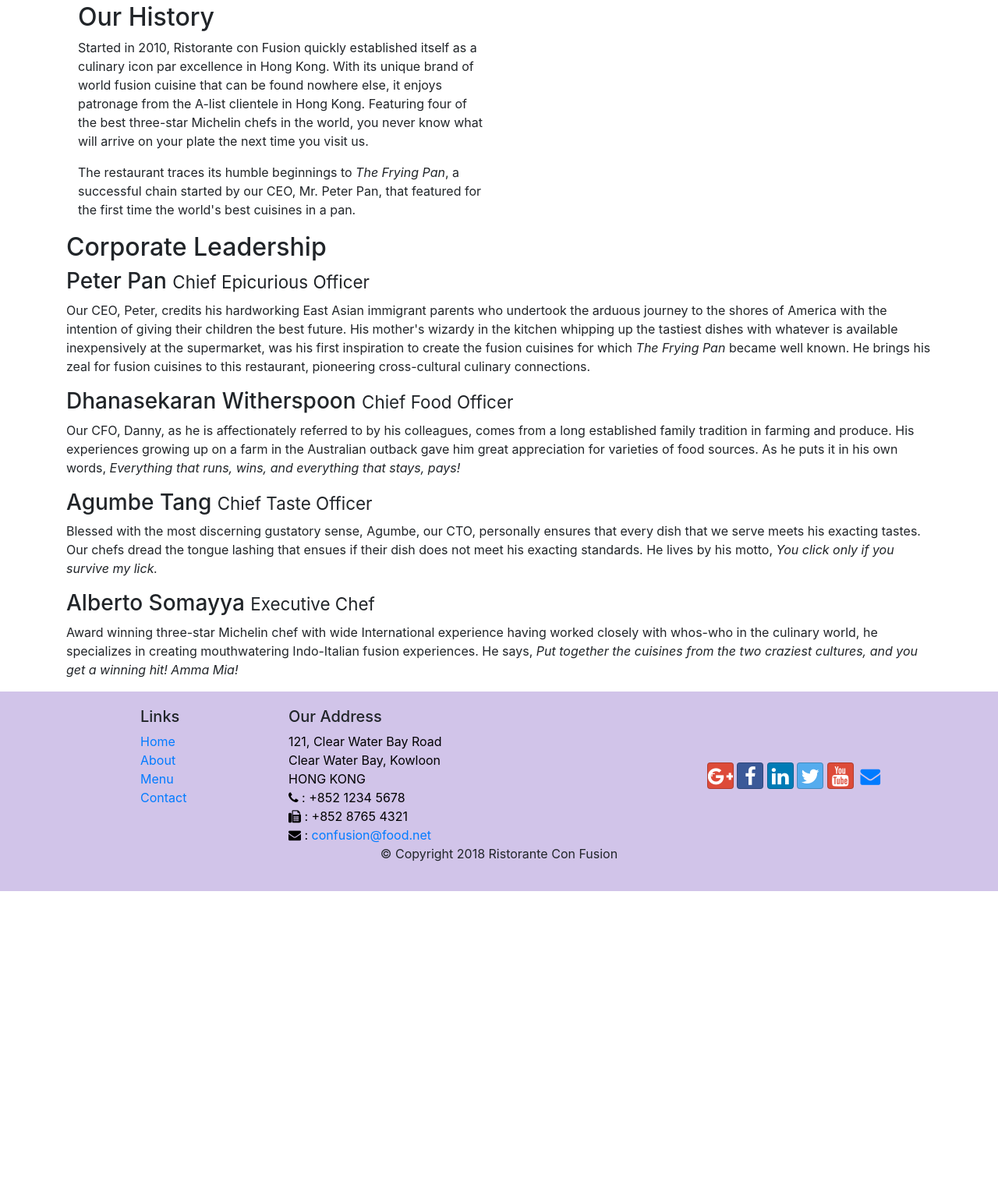
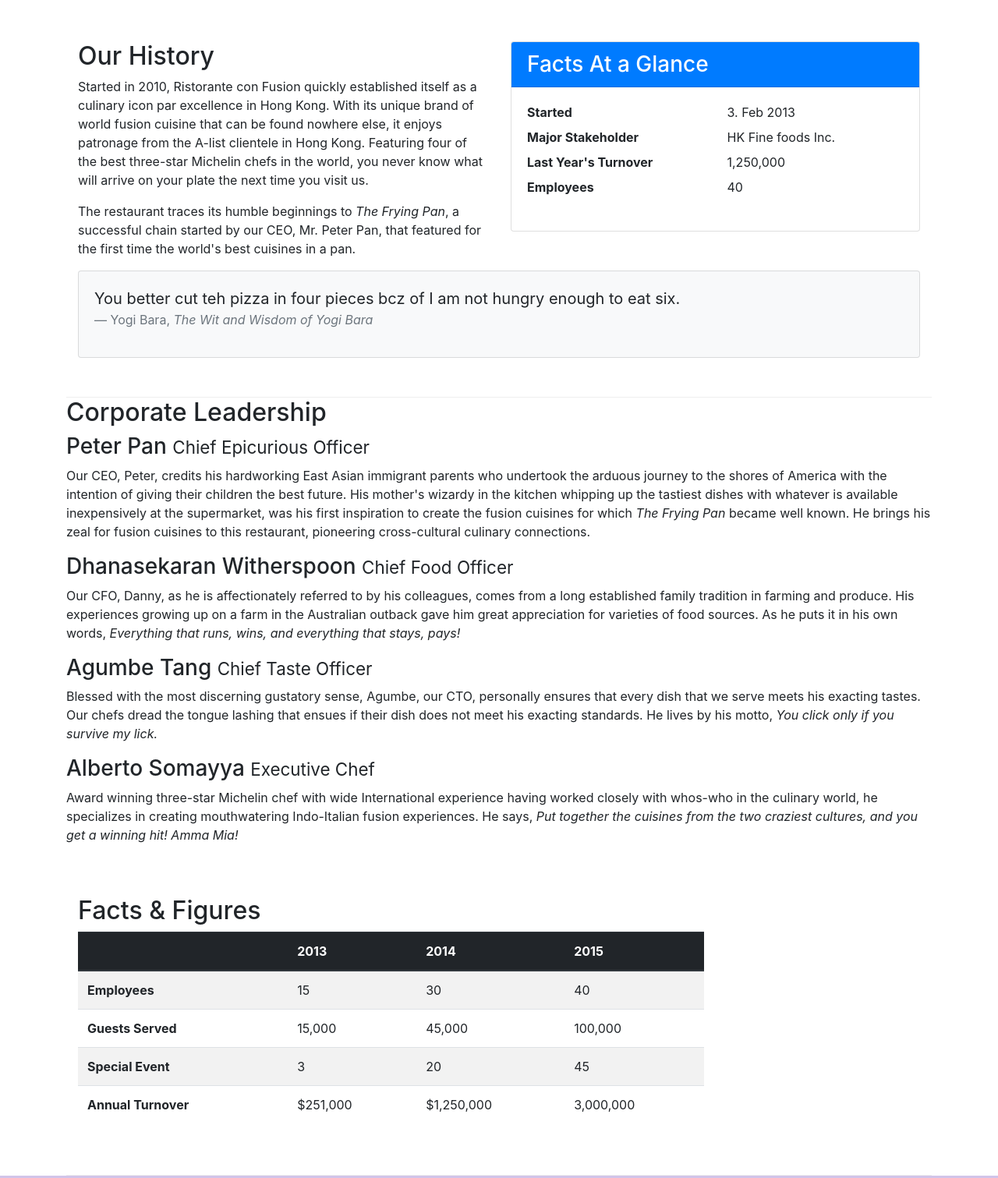
Before and after one commit to SaadKhan26/bootstrapProject, a website: page pages/aboutus.html in a window 1280 px wide. Shown: the part 398-1909 px from the top of the page at 78% size. Before the commit the page ends 1541 px from the top, so only its background shows below. Drawn offline with nearby package versions, Linux system fonts and the light colour scheme.

Commit message:
Tables and Cards

```diff
--- a/pages/aboutus.html
+++ b/pages/aboutus.html
@@ -53,13 +53,40 @@
             </div>
         </div>
 
-        <div class = "col-12 col-sm-6">
-            <div>
+        <div class = "row row-content">
+            <div class="col-sm-6">
                 <h2>Our History</h2>
                 <p>Started in 2010, Ristorante con Fusion quickly established itself as a culinary icon par excellence in Hong Kong. With its unique brand of world fusion cuisine that can be found nowhere else, it enjoys patronage from the A-list clientele in Hong Kong.  Featuring four of the best three-star Michelin chefs in the world, you never know what will arrive on your plate the next time you visit us.</p>
                 <p>The restaurant traces its humble beginnings to <em>The Frying Pan</em>, a successful chain started by our CEO, Mr. Peter Pan, that featured for the first time the world's best cuisines in a pan.</p>
             </div>
-            <div class = "col-sm-6">
+            <div class = "col-sm">
+                <div class = "card">
+                    <h3 class="card-header bg-primary text-white">Facts At a Glance</h3>
+                    <div class="card-body">
+                        <dl class="row">
+                            <dt class = "col-6">Started</dt>
+                            <dd class = "col-6">3. Feb 2013</dd>
+                            <dt class = "col-6">Major Stakeholder</dt>
+                            <dd class = "col-6">HK Fine foods Inc.</dd>
+                            <dt class = "col-6">Last Year's Turnover</dt>
+                            <dd class = "col-6">1,250,000</dd>
+                            <dt class = "col-6">Employees</dt>
+                            <dd class = "col-6">40</dd>
+                        </dl>
+                    </div>
+                </div>
+            </div>
+            <div class="col-12">
+                <div class="card card-body bg-light">
+                    <blockquote class="blockquote">
+                        <p class="mb-0">You better cut teh pizza in four pieces
+                            bcz of I am not hungry enough to eat six.
+                        </p>
+                        <footer class="blockquote-footer">Yogi Bara,
+                        <cite title = "Source Title"> The Wit and Wisdom of Yogi Bara</cite>
+                        </footer>
+                    </blockquote>
+                </div>
             </div>
         </div>
 
@@ -77,7 +104,50 @@
                 <p class = "d-none d-sm-block">Award winning three-star Michelin chef with wide International experience having worked closely with whos-who in the culinary world, he specializes in creating mouthwatering Indo-Italian fusion experiences. He says, <em>Put together the cuisines from the two craziest cultures, and you get a winning hit! Amma Mia!</em></p>
             </div>
        </div>
-
+       <div class = "row row-content">
+            <div class = "col-12 col-sm-9">
+                <h2>Facts &amp; Figures</h2>
+                <div class="table-responsive">
+                    <table class="table table-striped">
+                        <thead class="thead-dark">
+                            <tr>
+                                <th>&nbsp;</th>
+                                <th>2013</th>
+                                <th>2014</th>
+                                <th>2015</th>
+                            </tr>
+                        </thead>
+                        <tbody>
+                            <tr>
+                                <th>Employees</th>
+                                <td>15</td>
+                                <td>30</td>
+                                <td>40</td>
+                            </tr>
+                            <tr>
+                                <th>Guests Served</th>
+                                <td>15,000</td>
+                                <td>45,000</td>
+                                <td>100,000</td>
+                            </tr>
+                            <tr>
+                                <th>Special Event</th>
+                                <td>3</td>
+                                <td>20</td>
+                                <td>45</td>
+                            </tr>
+                            <tr>
+                                <th>Annual Turnover</th>
+                                <td>$251,000</td>
+                                <td>$1,250,000</td>
+                                <td>3,000,000</td>
+                            </tr>
+                        </tbody>
+                    </table>
+                </div>
+            </div>
+            <div class="col 12 col-sm-3"></div>
+       </div>
     </div>
 
     <footer class="footer">
```
